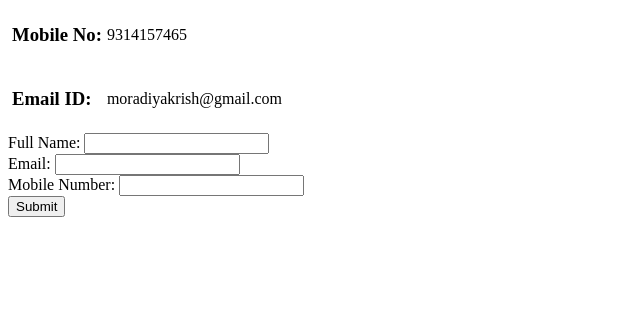
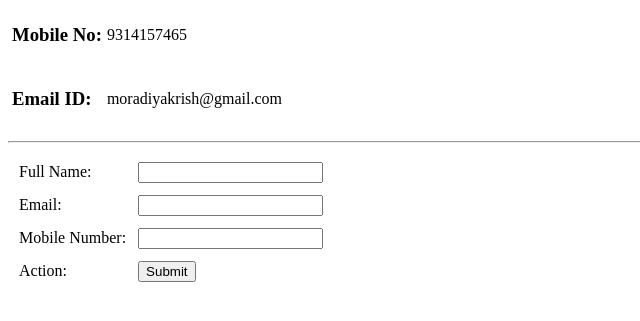
Before and after one commit to KrishMoradiya/Web-Development, a plain HTML site: page Contact.html in a window 1280 px wide. Shown: the part 79-400 px from the top of the page, without its empty margins (0-640 px from the left). Drawn offline with Linux system fonts and the light colour scheme.

Commit message:
Update Contact.html

```diff
--- a/Contact.html
+++ b/Contact.html
@@ -17,14 +17,27 @@
       </tr>
     </table>
     <!-- Contact Form  -->
+    <hr>
     <form action="#" method="post" enctype="text/plain">
-      <span>Full Name:</span>
-      <input type="text" name="Name" value=""><br>
-      <label>Email:</label>
-      <input type="email" name="Email" value=""><br>
-      <label>Mobile Number:</label>
-      <input type="number" name="PhoneNo." value=""><br>
-      <input type="submit" name="">
+      <table cellspacing="10">
+        <tr>
+          <td><span>Full Name:</span></td>
+          <td><input type="text" name="Name" value=""></td>
+        </tr>
+        <tr>
+          <td><label>Email:</label></td>
+          <td><input type="email" name="Email" value=""></td>
+        </tr>
+        <tr>
+          <td><label>Mobile Number:</label></td>
+          <td><input type="number" name="PhoneNo." value=""></td>
+        </tr>
+        <tr>
+          <td>Action:</td>
+          <td><input type="submit" name=""></td>
+        </tr>
+      </table>
     </form>
+
   </body>
 </html>
```
